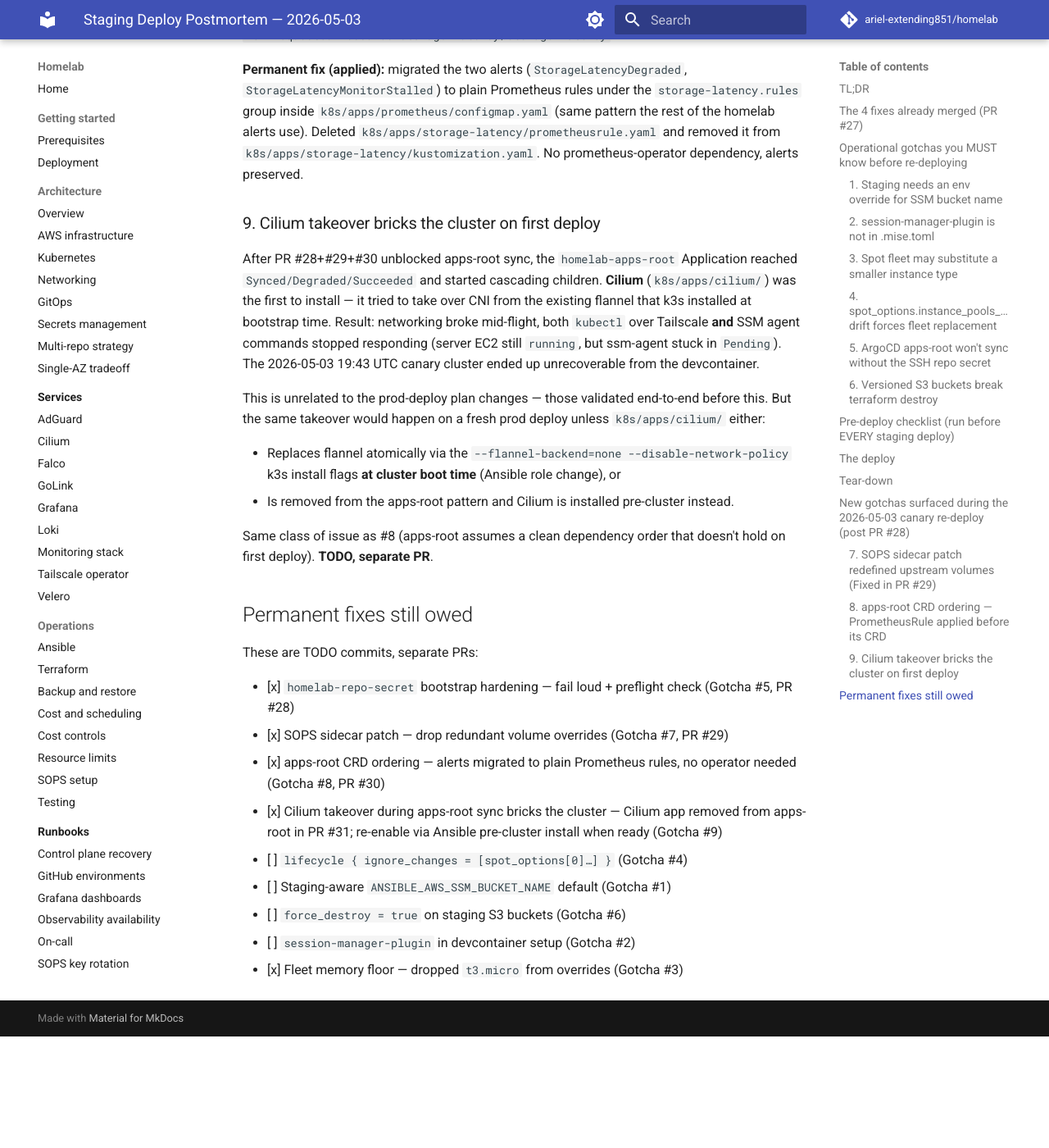
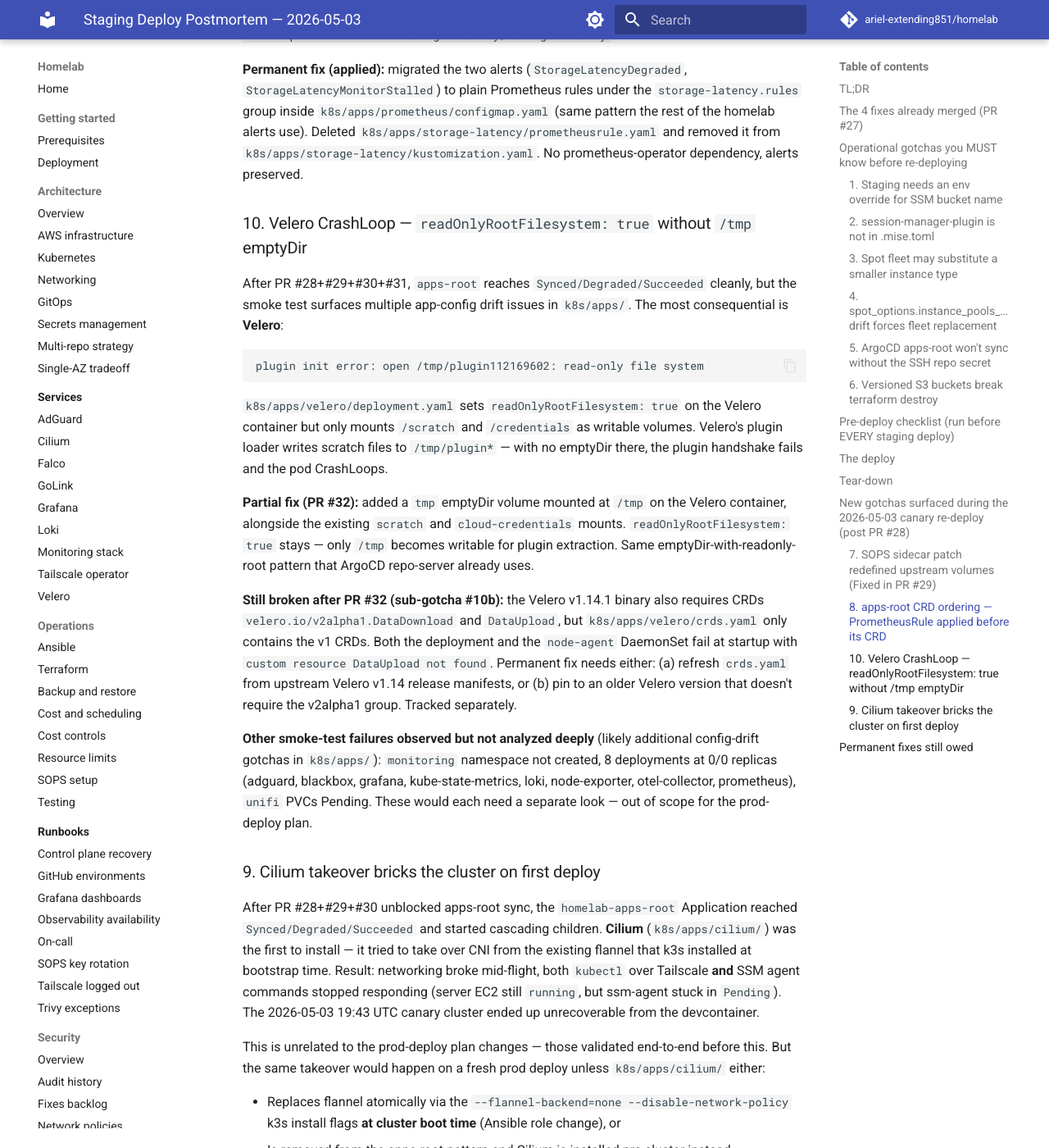
Before and after one commit to ariel-extending851/homelab, an MkDocs documentation site: the page built from docs/runbooks/staging-deploy-2026-05-postmortem.md, in a window 1280 px wide and 1400 px high, scrolled down 6313 px. Shown: the whole window at 82% size. Built offline with MkDocs 1.6.1 and Material for MkDocs 9.7.7, drawn with Linux system fonts in a browser that asks for light colours; comment, search, counter and statistics services are not loaded; before the commit the page ends 7577 px from its top, so only the background shows below that; some of the changed text lies outside the part shown.

Commit message:
fix(velero): mount /tmp emptyDir for plugin loader (gotcha #10a)
Surfaced during the 2026-05-03 staging canary post PR #28+#29+#30+#31.
After apps-root reached Synced, the Velero pod CrashLooped:

  plugin init error: open /tmp/plugin112169602: read-only file system

`k8s/apps/velero/deployment.yaml` set readOnlyRootFilesystem: true on
the container but only mounted /scratch and /credentials as writable
volumes. Velero's plugin loader extracts each plugin to /tmp/plugin*
and execs it — without an emptyDir there, the plugin handshake fails.

Fix: add a `tmp` emptyDir mounted at /tmp. readOnlyRootFilesystem stays
— only /tmp becomes writable for plugin extraction. Same pattern
ArgoCD repo-server already uses (cleaned up in PR #29).

Validated live on staging canary 2026-05-03 21:38 UTC: plugin handshake
now succeeds; the velero container reads the v1 CRDs and progresses
past the plugin loading stage.

Note: this is gotcha #10a — partial fix. The same Velero v1.14.1 binary
also requires v2alpha1 CRDs (DataDownload, DataUpload) that crds.yaml
is missing. With this PR alone, the Velero deployment will still
CrashLoop later at the "custom resource DataUpload not found" stage.
That is gotcha #10b in the postmortem and needs either a refreshed
crds.yaml from upstream Velero v1.14 release manifests, or pinning to
an older Velero version. Out of scope here to keep the PR small.

Co-Authored-By: Claude Opus 4.7 (1M context) <noreply@anthropic.com>

````diff
--- a/docs/runbooks/staging-deploy-2026-05-postmortem.md
+++ b/docs/runbooks/staging-deploy-2026-05-postmortem.md
@@ -218,6 +218,22 @@ Was masked on 2026-05-03 because the operator bypassed the patch step (Gotcha #3
 
 **Permanent fix (applied):** migrated the two alerts (`StorageLatencyDegraded`, `StorageLatencyMonitorStalled`) to plain Prometheus rules under the `storage-latency.rules` group inside `k8s/apps/prometheus/configmap.yaml` (same pattern the rest of the homelab alerts use). Deleted `k8s/apps/storage-latency/prometheusrule.yaml` and removed it from `k8s/apps/storage-latency/kustomization.yaml`. No prometheus-operator dependency, alerts preserved.
 
+### 10. Velero CrashLoop — `readOnlyRootFilesystem: true` without `/tmp` emptyDir
+
+After PR #28+#29+#30+#31, `apps-root` reaches `Synced/Degraded/Succeeded` cleanly, but the smoke test surfaces multiple app-config drift issues in `k8s/apps/`. The most consequential is **Velero**:
+
+```text
+plugin init error: open /tmp/plugin112169602: read-only file system
+```
+
+`k8s/apps/velero/deployment.yaml` sets `readOnlyRootFilesystem: true` on the Velero container but only mounts `/scratch` and `/credentials` as writable volumes. Velero's plugin loader writes scratch files to `/tmp/plugin*` — with no emptyDir there, the plugin handshake fails and the pod CrashLoops.
+
+**Partial fix (PR #32):** added a `tmp` emptyDir volume mounted at `/tmp` on the Velero container, alongside the existing `scratch` and `cloud-credentials` mounts. `readOnlyRootFilesystem: true` stays — only `/tmp` becomes writable for plugin extraction. Same emptyDir-with-readonly-root pattern that ArgoCD repo-server already uses.
+
+**Still broken after PR #32 (sub-gotcha #10b):** the Velero v1.14.1 binary also requires CRDs `velero.io/v2alpha1.DataDownload` and `DataUpload`, but `k8s/apps/velero/crds.yaml` only contains the v1 CRDs. Both the deployment and the `node-agent` DaemonSet fail at startup with `custom resource DataUpload not found`. Permanent fix needs either: (a) refresh `crds.yaml` from upstream Velero v1.14 release manifests, or (b) pin to an older Velero version that doesn't require the v2alpha1 group. Tracked separately.
+
+**Other smoke-test failures observed but not analyzed deeply** (likely additional config-drift gotchas in `k8s/apps/`): `monitoring` namespace not created, 8 deployments at 0/0 replicas (adguard, blackbox, grafana, kube-state-metrics, loki, node-exporter, otel-collector, prometheus), `unifi` PVCs Pending. These would each need a separate look — out of scope for the prod-deploy plan.
+
 ### 9. Cilium takeover bricks the cluster on first deploy
 
 After PR #28+#29+#30 unblocked apps-root sync, the `homelab-apps-root` Application reached `Synced/Degraded/Succeeded` and started cascading children. **Cilium** (`k8s/apps/cilium/`) was the first to install — it tried to take over CNI from the existing flannel that k3s installed at bootstrap time. Result: networking broke mid-flight, both `kubectl` over Tailscale **and** SSM agent commands stopped responding (server EC2 still `running`, but ssm-agent stuck in `Pending`). The 2026-05-03 19:43 UTC canary cluster ended up unrecoverable from the devcontainer.
@@ -237,6 +253,9 @@ These are TODO commits, separate PRs:
 - [x] SOPS sidecar patch — drop redundant volume overrides (Gotcha #7, PR #29)
 - [x] apps-root CRD ordering — alerts migrated to plain Prometheus rules, no operator needed (Gotcha #8, PR #30)
 - [x] Cilium takeover during apps-root sync bricks the cluster — Cilium app removed from apps-root in PR #31; re-enable via Ansible pre-cluster install when ready (Gotcha #9)
+- [x] Velero `/tmp` emptyDir for plugin loader — added in PR #32 (Gotcha #10a)
+- [ ] Velero v2alpha1 CRDs (`DataDownload`/`DataUpload`) missing from `crds.yaml` — refresh from upstream or pin older Velero version (Gotcha #10b)
+- [ ] Several apps not converging on first-deploy: monitoring namespace, adguard/blackbox/grafana/loki/prometheus deployments at 0/0 replicas, unifi PVCs Pending — needs per-app investigation (gotchas #11+)
 - [ ] `lifecycle { ignore_changes = [spot_options[0]…] }` (Gotcha #4)
 - [ ] Staging-aware `ANSIBLE_AWS_SSM_BUCKET_NAME` default (Gotcha #1)
 - [ ] `force_destroy = true` on staging S3 buckets (Gotcha #6)
````
Also changed, not shown: 1 other file.
